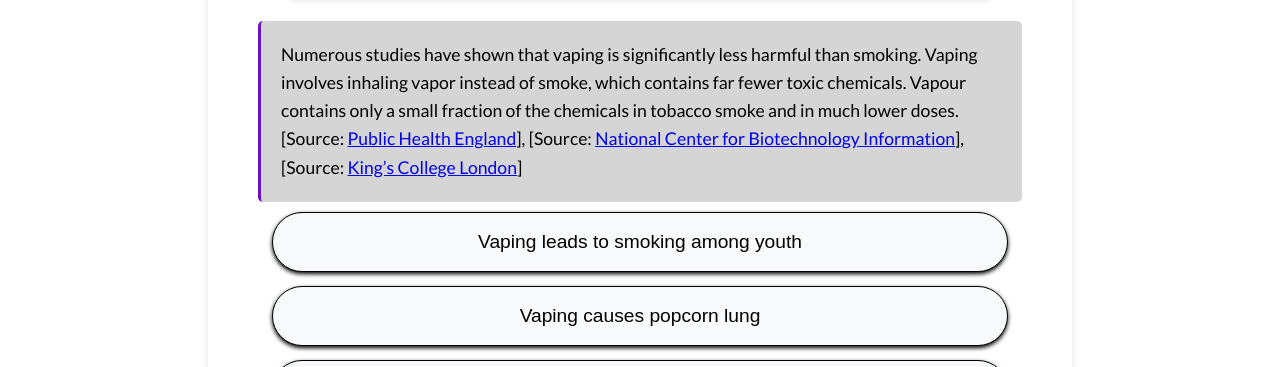
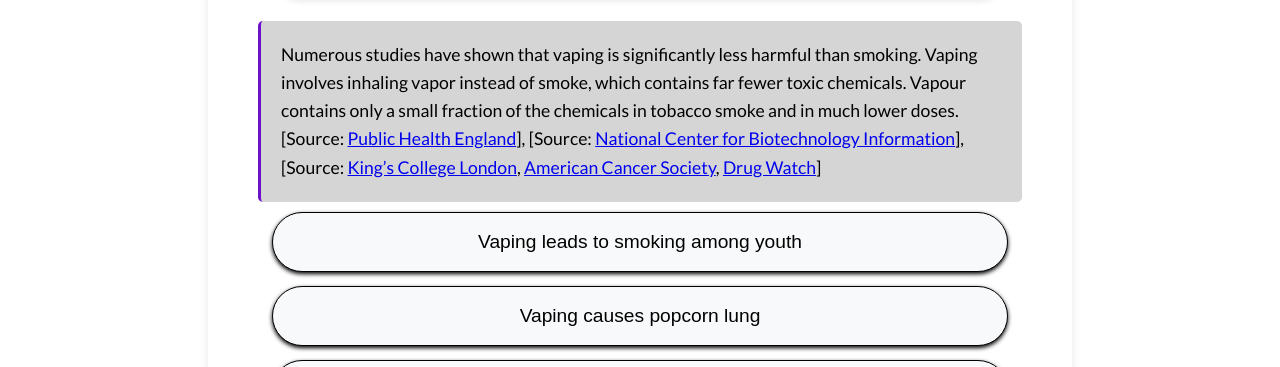
Before and after one commit to jaylikesbunda/vapingfactsaustralia, a plain HTML site: page index.html in a window 1280 px wide. Both pictures are taken after a click on the button "Vaping is more harmful than smoking". Shown: the part 1353-1720 px from the top of the page. Drawn offline with Linux system fonts and the light colour scheme.

Commit message:
Add files via upload

```diff
--- a/index.html
+++ b/index.html
@@ -69,7 +69,7 @@
 		<img src="https://i.ibb.co/LYPvqm3/Untitled-4.png" alt="Common Vaping Myths" class="common-myths">
 		<button class="accordion">Vaping is more harmful than smoking</button>
 		<div class="panel">
-			<p>Numerous studies have shown that vaping is significantly less harmful than smoking. Vaping involves inhaling vapor instead of smoke, which contains far fewer toxic chemicals. Vapour contains only a small fraction of the chemicals in tobacco smoke and in much lower doses. [Source: <a href="https://www.gov.uk/government/publications/e-cigarettes-an-evidence-update" target="_blank">Public Health England</a>], [Source: <a href="https://www.ncbi.nlm.nih.gov/pmc/articles/PMC5466947/" target="_blank">National Center for Biotechnology Information</a>], [Source: <a href="https://www.kcl.ac.uk/news/vaping-substantially-less-harmful-than-smoking-largest-review-of-its-kind-finds" target="_blank">King’s College London</a>]</p>
+			<p>Numerous studies have shown that vaping is significantly less harmful than smoking. Vaping involves inhaling vapor instead of smoke, which contains far fewer toxic chemicals. Vapour contains only a small fraction of the chemicals in tobacco smoke and in much lower doses. [Source: <a href="https://www.gov.uk/government/publications/e-cigarettes-an-evidence-update" target="_blank">Public Health England</a>], [Source: <a href="https://www.ncbi.nlm.nih.gov/pmc/articles/PMC5466947/" target="_blank">National Center for Biotechnology Information</a>], [Source: <a href="https://www.kcl.ac.uk/news/vaping-substantially-less-harmful-than-smoking-largest-review-of-its-kind-finds" target="_blank">King’s College London</a>, <a href="https://www.cancer.org/cancer/risk-prevention/tobacco/carcinogens-found-in-tobacco-products.html" target="_blank">American Cancer Society</a>, <a href="https://www.drugwatch.com/e-cigarettes/ingredients/" target="_blank">Drug Watch</a>]</p>
 		</div>
 		<button class="accordion">Vaping leads to smoking among youth</button>
 		<div class="panel">
@@ -91,10 +91,11 @@
 		<div class="panel">
 			<p>If vaping were a gateway to smoking, an increase in vaping would correlate with an increase in smoking rates. However, data shows that smoking rates continue to decline as vaping increases. Most youth vaping is experimental and does not lead to regular smoking. [Source: <a href="https://digital.nhs.uk/data-and-information/publications/statistical/smoking-drinking-and-drug-use-among-young-people-in-england" target="_blank">NHS Digital</a>], [Source: <a href="https://www.cdc.gov/mmwr/volumes/69/wr/mm6937e1.htm" target="_blank">CDC</a>]</p>
 		</div>
-		<button class="accordion">Vaping is more addictive than smoking</button>
+		<button class="accordion">Myth: Vaping is more addictive than smoking</button>
 		<div class="panel">
-			<p>Nicotine addiction is significantly influenced by the design and mode of use of nicotine delivery products. Traditional cigarettes are engineered to be highly addictive by delivering nicotine rapidly and efficiently to the brain, creating strong reinforcement with each puff. In contrast, vaping devices, while still addictive, generally provide a slower and less intense nicotine hit, making them less addictive compared to cigarettes. [Source: <a href="https://respiratory-research.biomedcentral.com/articles/10.1186/s12931-021-01737-5" target="_blank">BMC</a>]</p>
+			<p>Contrary to common misconceptions, vaping is generally less addictive than smoking. Traditional cigarettes are specifically designed to deliver nicotine rapidly and efficiently to the brain, enhancing their addictive potential with each puff. In contrast, vaping devices release nicotine more slowly and less effectively, which may reduce dependency. Additionally, e-cigarettes lack many harmful chemicals present in cigarette smoke—such as ammonia, benzene, and formaldehyde—that contribute to the addictive nature of traditional cigarettes. Moreover, vaping does not involve tobacco-specific nitrosamines (TSNAs), known carcinogens found in cigarettes, further indicating a lower addictive potential. [Sources: <a href="https://www.camh.ca/en/health-info/mental-illness-and-addiction-index/nicotine-dependence" target="_blank">CAMH</a>, <a href="https://www.sciencedaily.com/releases/2017/06/170612102621.htm" target="_blank">ScienceDaily</a>, <a href="https://respiratory-research.biomedcentral.com/articles/10.1186/s12931-021-01737-5" target="_blank">BMC</a>], <a href="https://www.cancer.org/cancer/risk-prevention/tobacco/carcinogens-found-in-tobacco-products.html" target="_blank">American Cancer Society</a>, <a href="https://www.drugwatch.com/e-cigarettes/ingredients/" target="_blank">Drug Watch</a></p>
 		</div>
+
 
 		<button class="accordion">Vaping delivers as much nicotine as 50 cigarettes</button>
 		<div class="panel">
@@ -186,8 +187,9 @@
 
 			<div class="claim">
 				<h3 class="fact-title">Fact: Vaping is less dependence-forming than smoking</h3>
-				<p>The evidence suggests that vaping is less dependence-forming than smoking, and nicotine in the doses used in vaping is relatively benign. Studies indicate that the nicotine delivery from e-cigarettes is slower and less efficient compared to traditional cigarettes, reducing their addictive potential. Additionally, e-cigarettes lack many of the other chemicals found in cigarette smoke that enhance nicotine's addictiveness. <a href="https://www.camh.ca/en/health-info/mental-illness-and-addiction-index/nicotine-dependence" target="_blank">CAMH</a>, <a href="https://karger.com/ear/article/20/5/218/119463" target="_blank">Karger</a>]</p>
+				<p>The evidence suggests that vaping is less dependence-forming than smoking. Nicotine in the doses used in vaping is relatively benign compared to traditional cigarettes. Research indicates that the nicotine delivery from e-cigarettes is slower and less efficient, which may reduce their addictive potential. Furthermore, e-cigarettes lack many of the harmful chemicals found in cigarette smoke, such as ammonia, benzene, and formaldehyde, which enhance nicotine's addictiveness in traditional cigarettes. Additional studies show that vapers are less likely to spend as much on e-cigarettes as smokers do on cigarettes, further suggesting a lower addictive potential. Recent findings also indicate that e-cigarettes contain fewer tobacco-specific nitrosamines (TSNAs), known carcinogens found in traditional cigarettes. <a href="https://www.camh.ca/en/health-info/mental-illness-and-addiction-index/nicotine-dependence" target="_blank">CAMH</a>, <a href="https://www.sciencedaily.com/releases/2017/06/170612102621.htm" target="_blank">ScienceDaily</a>, <a href="https://www.fda.gov/tobacco-products/products-ingredients-components/chemicals-every-cigarette" target="_blank">FDA</a>, <a href="https://www.cancer.org/cancer/risk-prevention/tobacco/carcinogens-found-in-tobacco-products.html" target="_blank">American Cancer Society</a>, <a href="https://www.drugwatch.com/e-cigarettes/ingredients/" target="_blank">Drug Watch</a></p>
 			</div>
+
 
 			<div class="claim">
 				<h3 class="fact-title">Fact: Second-hand vapour is unlikely to cause significant harm</h3>
```
